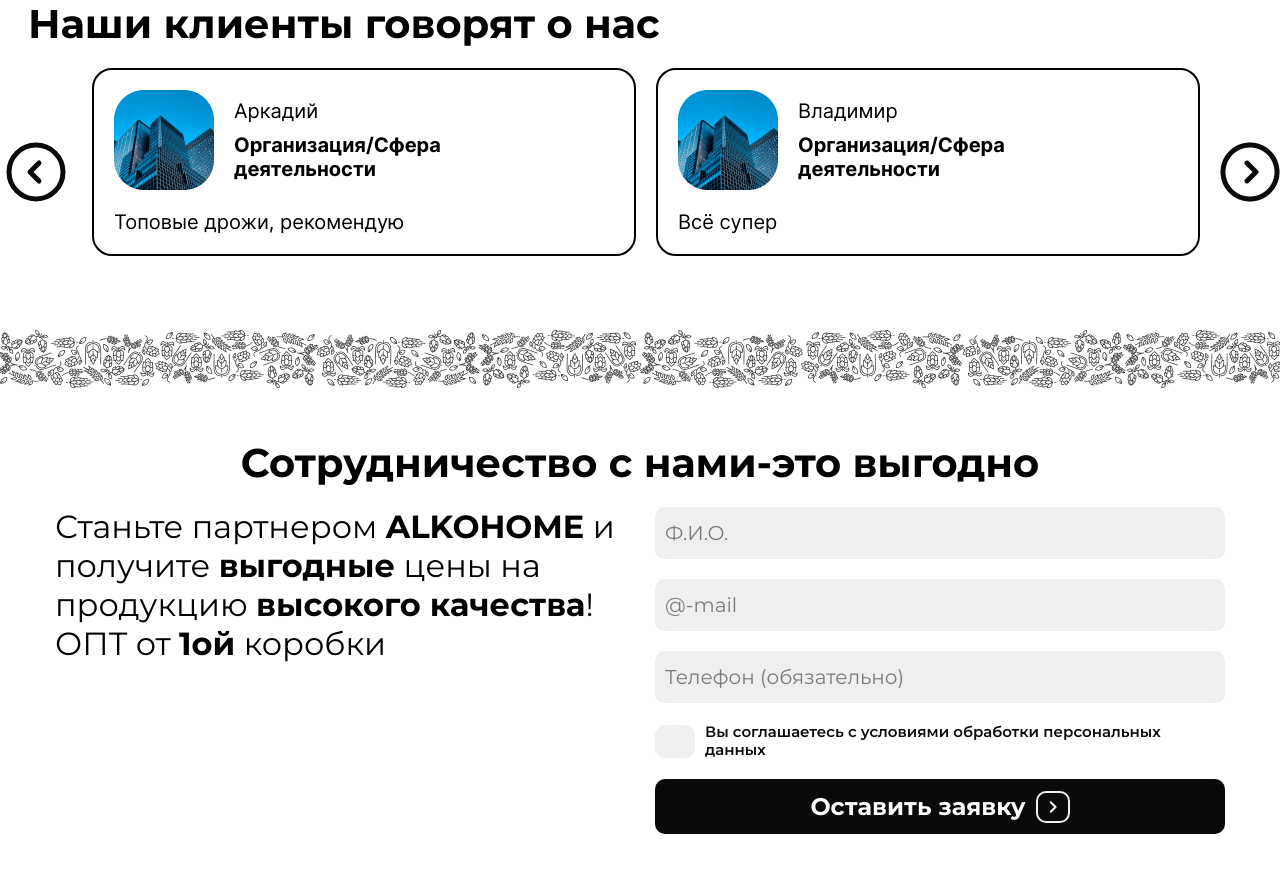
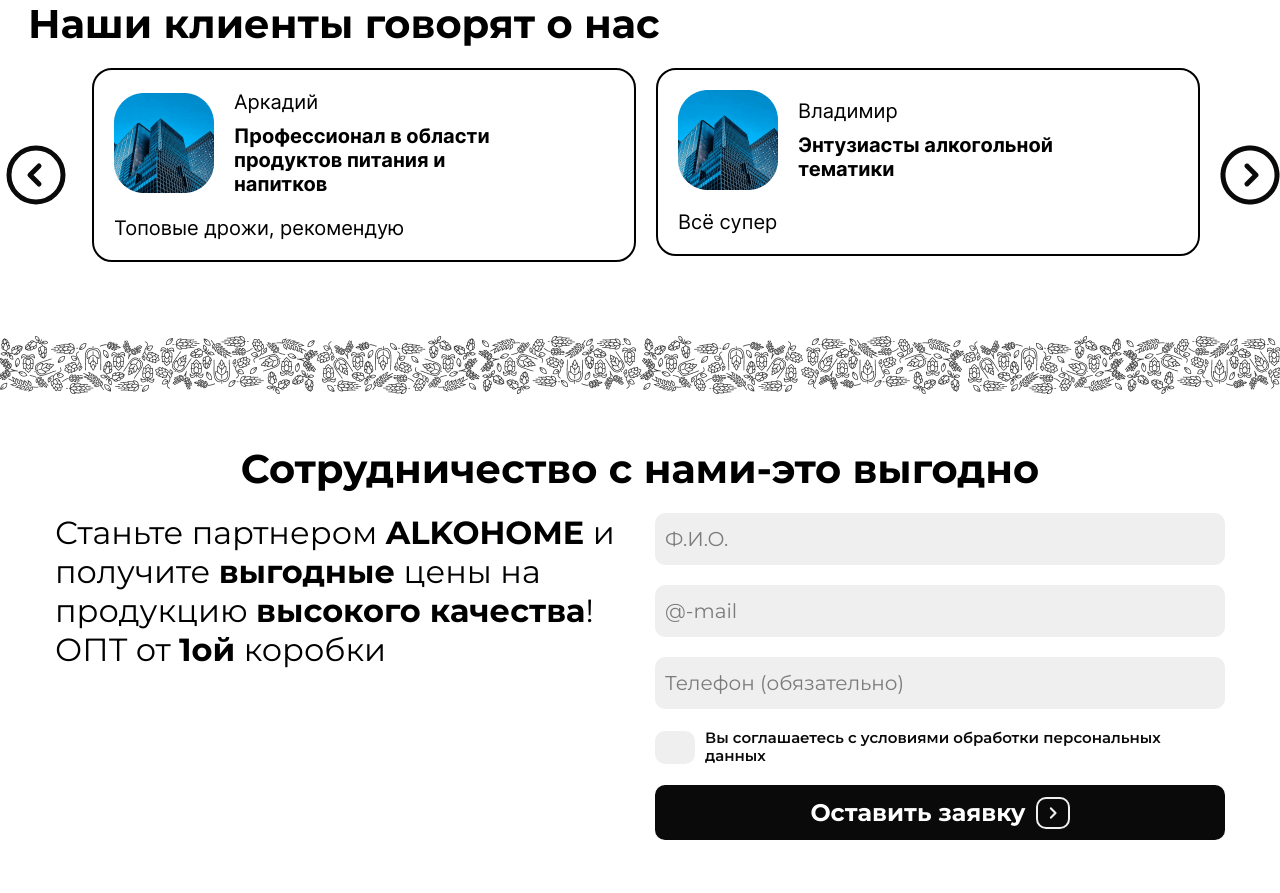
Before and after one commit to Mohammadxoja2005/alkohome, a React (Create React App) app: page / in a window 1280 px wide. Shown: the part 2820-3713 px from the top of the page. Built offline with nearby package versions, Linux system fonts and the light colour scheme.

Commit message:
added reviews part organization

```diff
--- a/src/pages/home/components/review/index.tsx
+++ b/src/pages/home/components/review/index.tsx
@@ -20,28 +20,28 @@ const REVIEW: FC = () => {
         {
             id: 1,
             name: "Аркадий",
-            organization: "",
+            organization: "Профессионал в области продуктов питания и напитков",
             text: "Топовые дрожи, рекомендую",
             img: ""
         },
         {
             id: 2,
             name: "Владимир",
-            organization: "",
+            organization: "Энтузиасты алкогольной тематики",
             text: "Всё супер",
             img: ""
         },
         {
             id: 3,
             name: "Дмитрий",
-            organization: "",
+            organization: "Члены алкогольных организаций, таких как винные клубы",
             text: "Дрожжи Бомбические взял их для пробы и не прогадал, начинают работать через 30 мин",
             img: ""
         },
         {
             id: 4,
             name: "Александр",
-            organization: "",
+            organization: "Медицинские специалисты специализирующиеся на алкогольных темах",
             text: "Уже работают и радуют!",
             img: ""
         },
@@ -94,7 +94,7 @@ const REVIEW: FC = () => {
                                                         {review.name}
                                                     </h3>
                                                     <h4 className={styles.ref_profile_job}>
-                                                        Организация/Сфера деятельности
+                                                        {review.organization}
                                                     </h4>
                                                 </div>
                                             </div>
```
